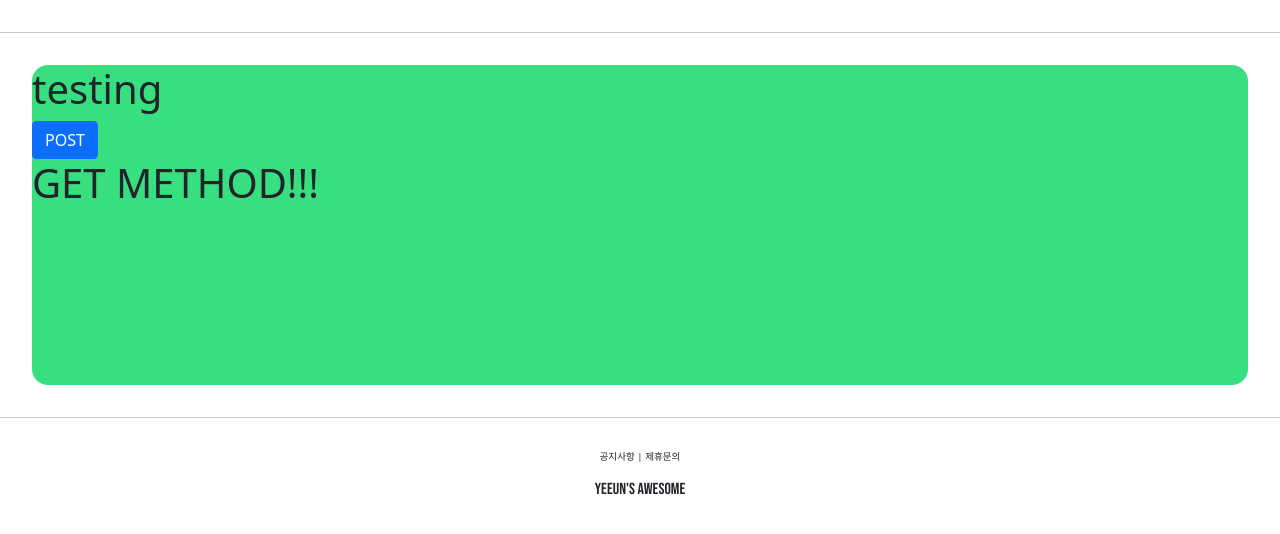
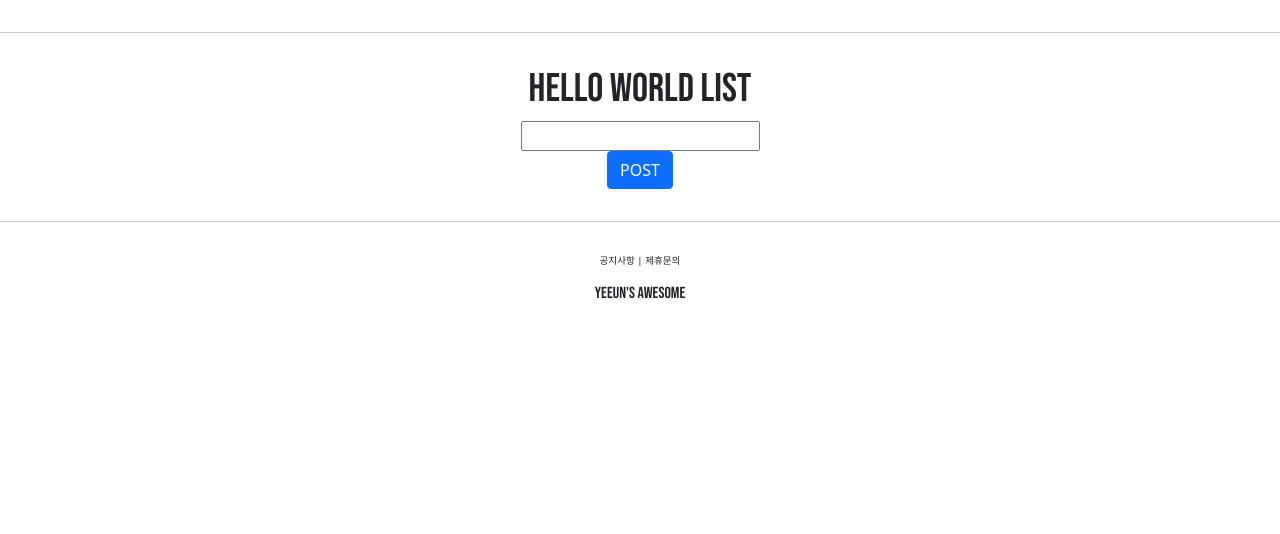
Before and after one commit to synodical/pinterest-django, a Django app: page /account/hello_world/ in a window 1280 px wide. Shown: the part 112-646 px from the top of the page. Run offline with Django 3.2, Linux system fonts and the light colour scheme.

Commit message:
django course 17

```diff
--- a/accountapp/templates/accountapp/hello_world.html
+++ b/accountapp/templates/accountapp/hello_world.html
@@ -1,19 +1,26 @@
 {% extends 'base.html' %}
 
 {% block content %}
-    <div style="height: 20rem; background-color: #38df81; border-radius: 1rem; margin: 2rem;">
-        <h1>
-            testing
+    <div style="border-radius: 1rem; margin: 2rem; text-align: center">
+        <h1 style="font-family: 'Bebas Neue', cursive;">
+            Hello World LIST
         </h1>
 
         <form action="/account/hello_world/" method="post">
             {% csrf_token %}
-            <input type="submit" class="btn btn-primary" value="POST">
+            <div>
+                <input type="text" name="hello_world_input">
+            </div>
+            <div>
+                <input type="submit" class="btn btn-primary" value="POST">
+            </div>
+
         </form>
-
+        {% if hello_world_output %}
         <h1>
-            {{ text }}
+            {{ hello_world_output.text }}
         </h1>
+        {% endif %}
     </div>
 
 {% endblock %}
--- a/accountapp/views.py
+++ b/accountapp/views.py
@@ -2,9 +2,16 @@ from django.http import HttpResponse
 from django.shortcuts import render
 
 # Create your views here.
+from accountapp.models import HelloWorld
+
 
 def hello_world(request):
     if request.method == "POST":
-        return render(request, 'accountapp/hello_world.html', context={'text': 'POST METHOD!!!'})
+        temp = request.POST.get('hello_world_input')
+        new_hello_world = HelloWorld()
+        new_hello_world.text = temp
+        new_hello_world.save()
+
+        return render(request, 'accountapp/hello_world.html', context={'hello_world_output': new_hello_world})
     else:
         return render(request, 'accountapp/hello_world.html', context={'text': 'GET METHOD!!!'})
```
